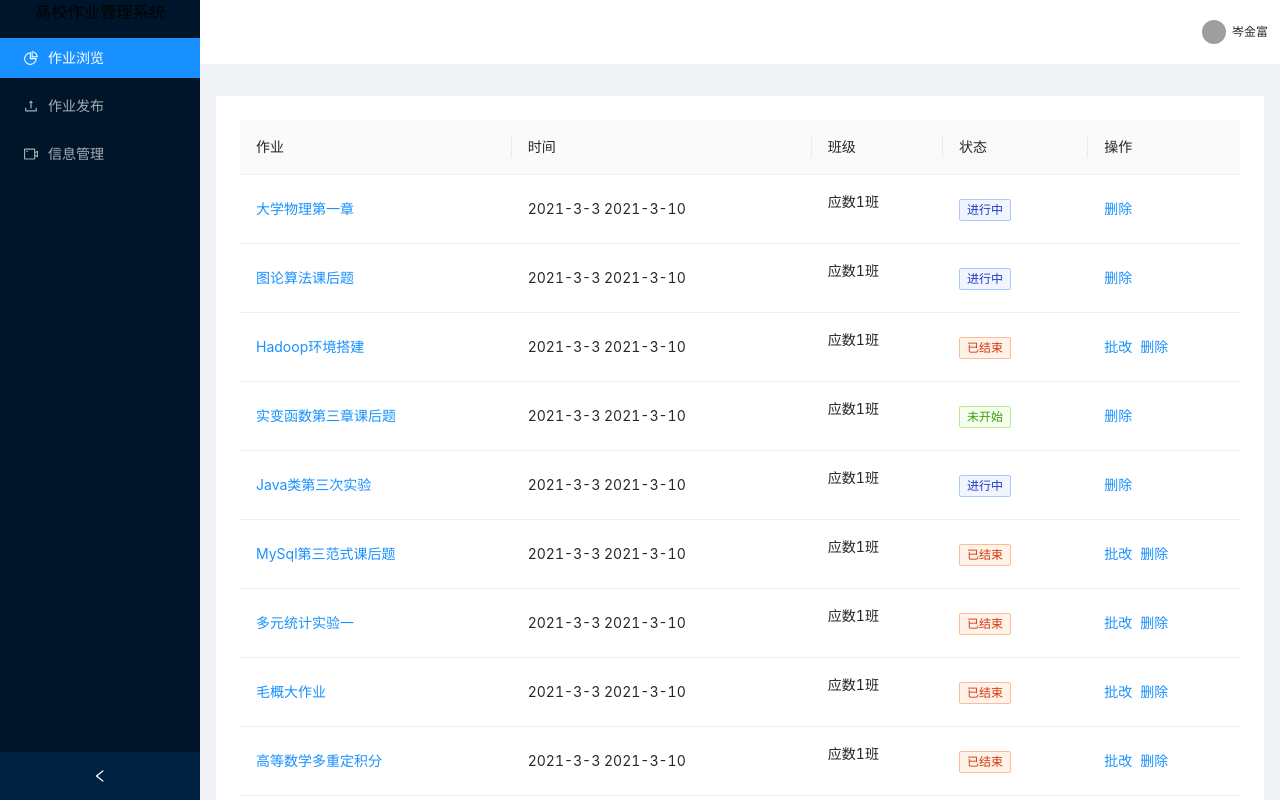
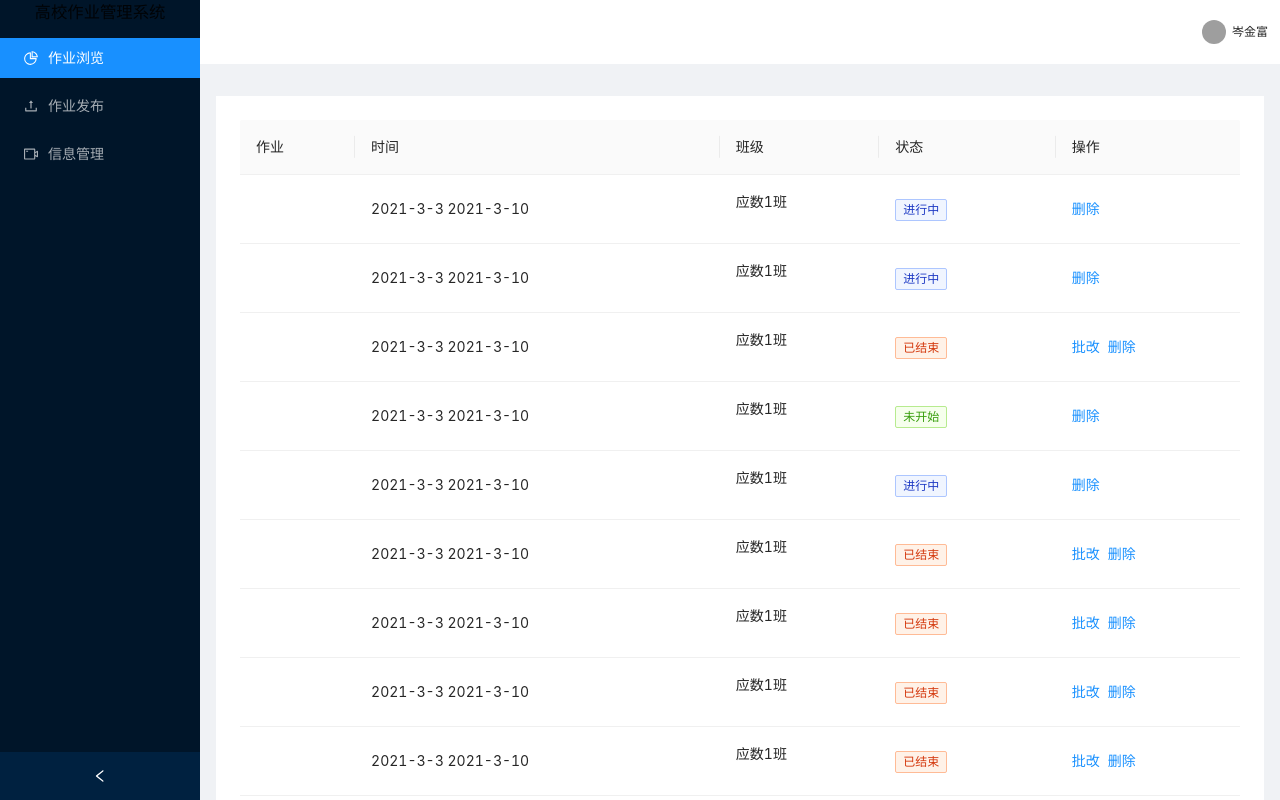
Before and after one commit to ryancen404/assignment-manager-frontend, a React (Create React App) app: page /browse in a window 1280 px wide. Shown: the top 800 px of the page. Built offline with nearby package versions, Linux system fonts and the light colour scheme; grey boxes are pictures that could not be loaded.

Commit message:
move index to src

```diff
--- a/src/pages/Browse/index.tsx
+++ b/src/pages/Browse/index.tsx
@@ -4,9 +4,10 @@ import { Route, Switch, useRouteMatch, Link } from "react-router-dom";
 
 import BrowseDetailPage from "./Detail";
 import { router } from "../../router"
-import { AssignmentStatus, Assignment, Class } from "../../types"
+import { AssignmentStatus, Assignment, DetailClass } from "../../types"
 
 import assignmentService from "../../services/teacher/assignment";
+import { ColumnsType } from 'antd/lib/table/Table';
 
 interface BrowseProps {
   style: CSSProperties,
@@ -21,15 +22,13 @@ const AssignmentBrowsePage = (props: BrowseProps) => {
 
   // 首次执行请求作业列表数组
   useEffect(() => {
-    log(assignments);
     requestAllAssignment()
-    log(assignments);
   }, [])
 
-  const columns = [
+  const columns: ColumnsType<Assignment> = [
     {
       title: "作业",
-      dataIndex: "name",
+      dataIndex: "assignName",
       key: "name",
       render: (text: string, record: Assignment) =>
         (<Link to={`${match.path}/${record.assignId}`}>{text}</Link>),
@@ -43,7 +42,7 @@ const AssignmentBrowsePage = (props: BrowseProps) => {
       title: '班级',
       key: "classs",
       dataIndex: 'classs',
-      render: (record: Class[]) => {
+      render: (record: DetailClass[]) => {
         log("render.", record)
         return(
           <>
@@ -103,7 +102,6 @@ const AssignmentBrowsePage = (props: BrowseProps) => {
           <BrowseDetailPage />
         </Route>
         <Route path={match.path}>
-          {log(assignments)}
           <Table columns={columns} dataSource={assignments} />
         </Route>
       </Switch>
```
